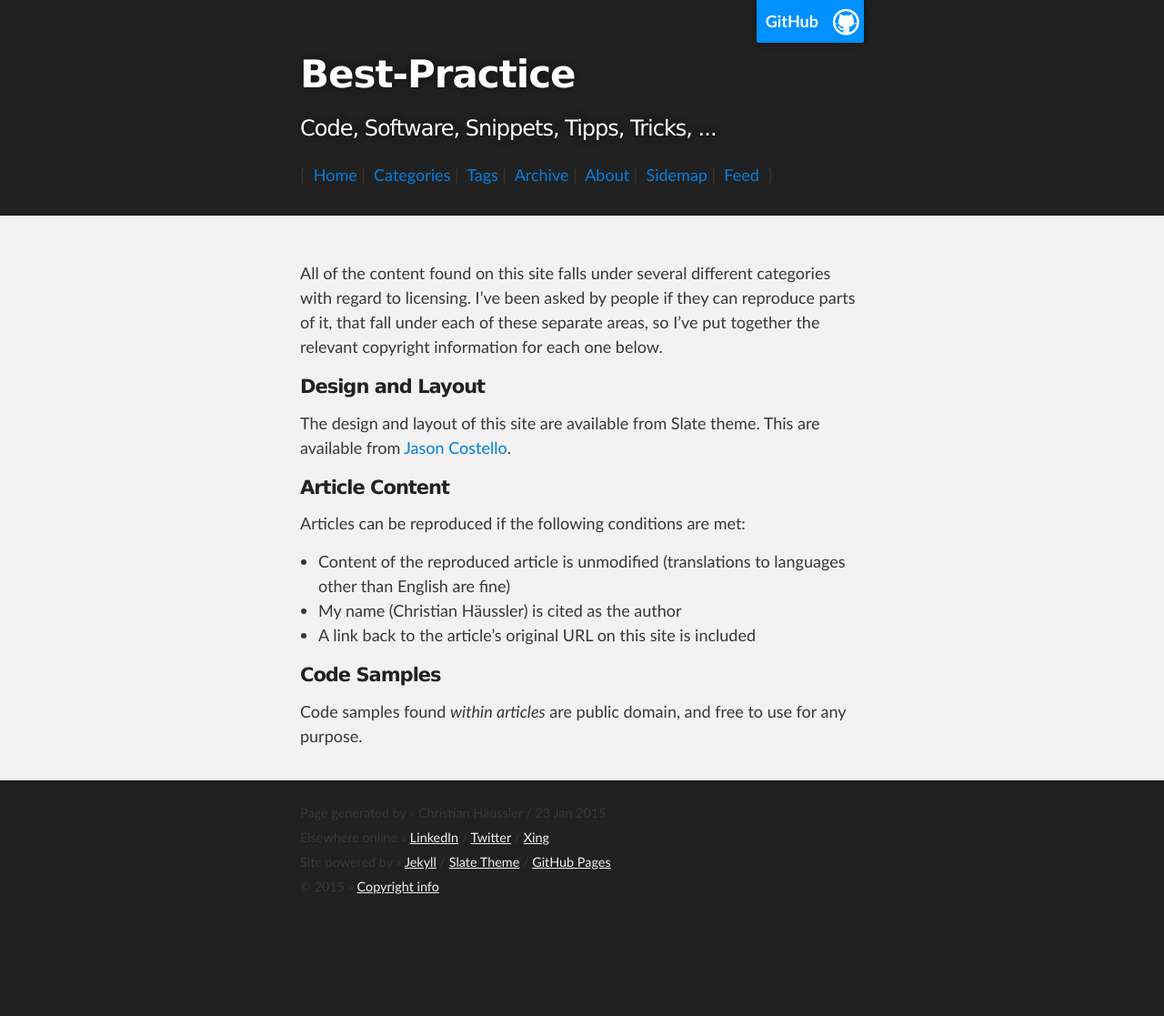
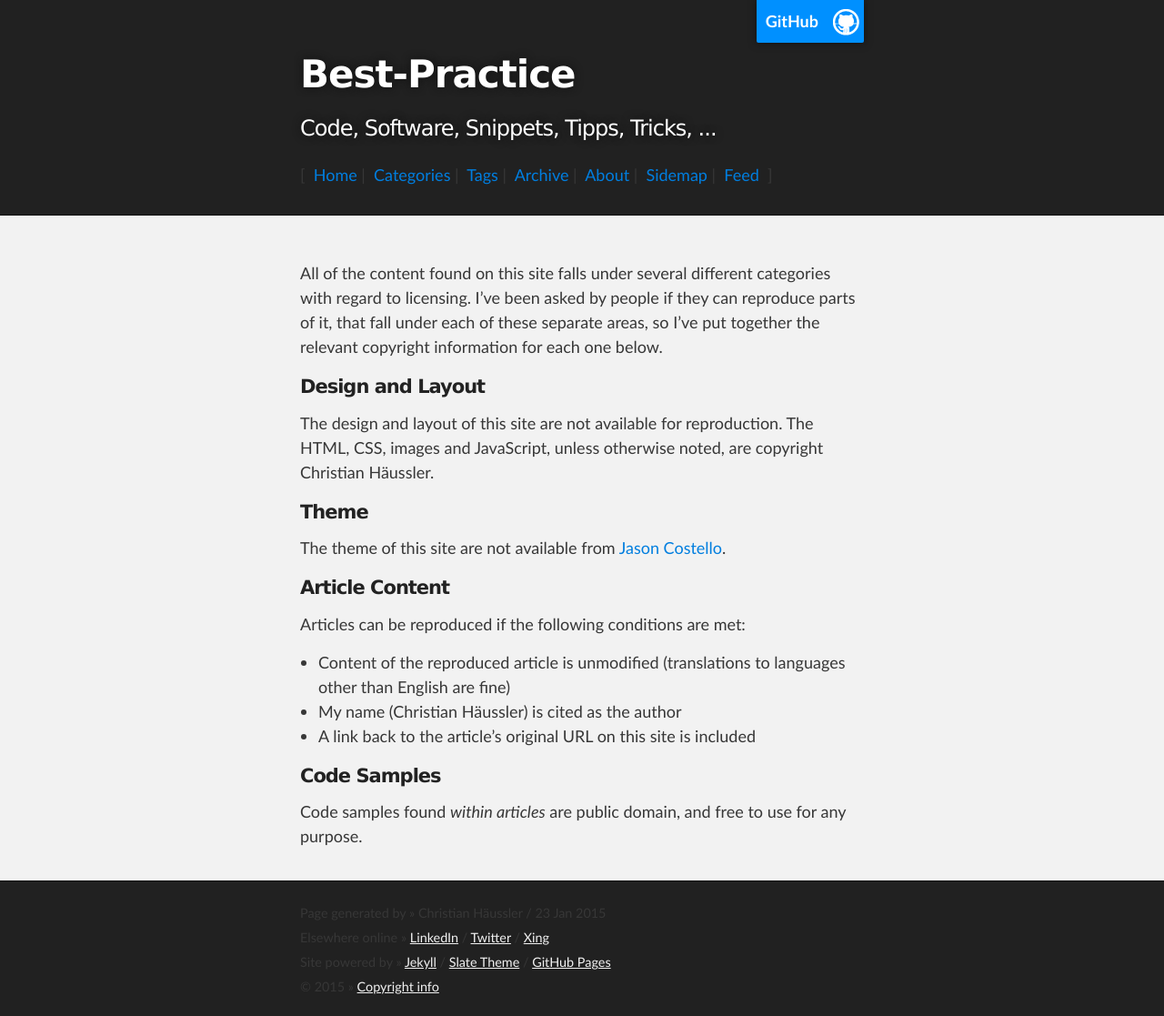
Before and after one commit to cniweb/best-practice, a Jekyll site: the page built from copyright.md, in a window 1280 px wide. Shown: the whole page at 91% size. Built offline with Jekyll 4.4.1, drawn with Linux system fonts in a browser that asks for light colours; before the commit the page ends 1007 px from its top, so only the background shows below that.

Commit message:
Update Copiright

```diff
--- a/copyright.md
+++ b/copyright.md
@@ -10,8 +10,13 @@ so I've put together the relevant copyright information for each one below.
 
 #### Design and Layout
 
-The design and layout of this site are available from Slate theme.
-This are available from <a href="https://github.com/jasoncostello" target="_blank">Jason Costello</a>.
+The design and layout of this site are not available for reproduction.
+The HTML, CSS, images and JavaScript, unless otherwise noted, are
+copyright Christian Häussler.
+
+#### Theme
+
+The theme of this site are not available from <a href="https://github.com/jasoncostello" target="_blank">Jason Costello</a>.
 
 #### Article Content
 
```
